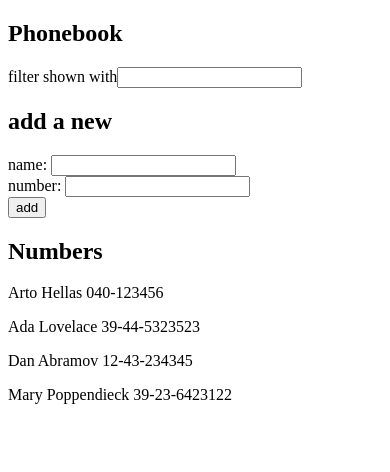
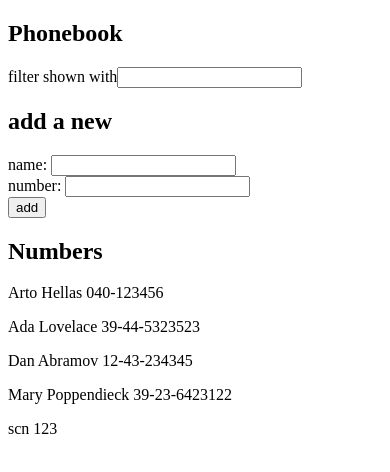
Before and after one commit to ChaonanShen/full-stack-nodejs, a React (Vite) app in the folder part2/phonebook/: page / in a window 390 px wide. Shown: the top 472 px of the page. Built offline with nearby package versions, Linux system fonts and the light colour scheme; data requests are answered from the project's data file.

Commit message:
Complete phonebook backend persistence

```diff
--- /dev/null
+++ b/part2/phonebook/db.json
@@ -0,0 +1,30 @@
+{
+  "persons": [
+    {
+      "name": "Arto Hellas",
+      "number": "040-123456",
+      "id": "1"
+    },
+    {
+      "name": "Ada Lovelace",
+      "number": "39-44-5323523",
+      "id": "2"
+    },
+    {
+      "name": "Dan Abramov",
+      "number": "12-43-234345",
+      "id": "3"
+    },
+    {
+      "name": "Mary Poppendieck",
+      "number": "39-23-6423122",
+      "id": "4"
+    },
+    {
+      "name": "scn",
+      "number": "123",
+      "id": "8--2ncNFiBc"
+    }
+  ],
+  "$schema": "./node_modules/json-server/schema.json"
+}
--- a/part2/phonebook/package.json
+++ b/part2/phonebook/package.json
@@ -7,9 +7,12 @@
     "dev": "vite",
     "build": "vite build",
     "lint": "eslint .",
-    "preview": "vite preview"
+    "preview": "vite preview",
+    "server": "json-server -p 3001 db.json"
   },
   "dependencies": {
+    "axios": "^1.19.0",
+    "json-server": "^1.0.0-beta.15",
     "react": "^19.2.8",
     "react-dom": "^19.2.8"
   },
--- a/part2/phonebook/src/App.jsx
+++ b/part2/phonebook/src/App.jsx
@@ -1,4 +1,8 @@
-import { useState } from 'react'
+import { useState, useEffect } from 'react'
+import axios from 'axios'
+
+const url = 'http://localhost:3001/persons'
+
 
 const filterOut = (persons, filterWord) => {
   const filtered = []
@@ -45,12 +49,7 @@
 }
 
 const App = () => {
-  const [persons, setPersons] = useState([
-    { name: 'Arto Hellas', number: '040-123456', id: 1 },
-    { name: 'Ada Lovelace', number: '39-44-5323523', id: 2 },
-    { name: 'Dan Abramov', number: '12-43-234345', id: 3 },
-    { name: 'Mary Poppendieck', number: '39-23-6423122', id: 4 }
-  ])
+  const [persons, setPersons] = useState([])
   const [newName, setNewName] = useState('')
   const [newNumber, setNewNumber] = useState('')
   const [newFilter, setNewFilter] = useState('')
@@ -59,7 +58,12 @@
   const handleNameChange = (event) => setNewName(event.target.value)
   const handleNumberChange = (event) => setNewNumber(event.target.value)
 
-
+  // 上来读取所有persons 数据
+  useEffect(() => {
+    axios.get(url).then(response => {
+      setPersons(response.data)
+    })
+  }, [])
 
   const addInfo = (event) => {
     event.preventDefault()
@@ -69,9 +73,13 @@
         return
       }
     }
-    setPersons(persons.concat({ name: newName, number: newNumber }))
-    setNewName('')
-    setNewNumber('')
+
+    const newPerson = { name: newName, number: newNumber }
+    axios.post(url, newPerson).then(response => response.data).then((returnedPerson) => {
+      setPersons(persons.concat(returnedPerson))
+      setNewName('')
+      setNewNumber('')
+    })
   }
 
   const filteredPersons = filterOut(persons, newFilter)
```
Also changed, not shown: 1 other file (tests, documents, lock files or other folders).
